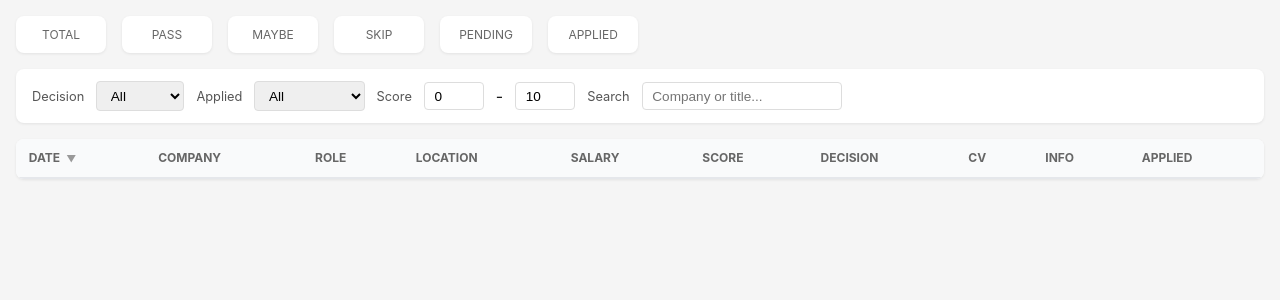
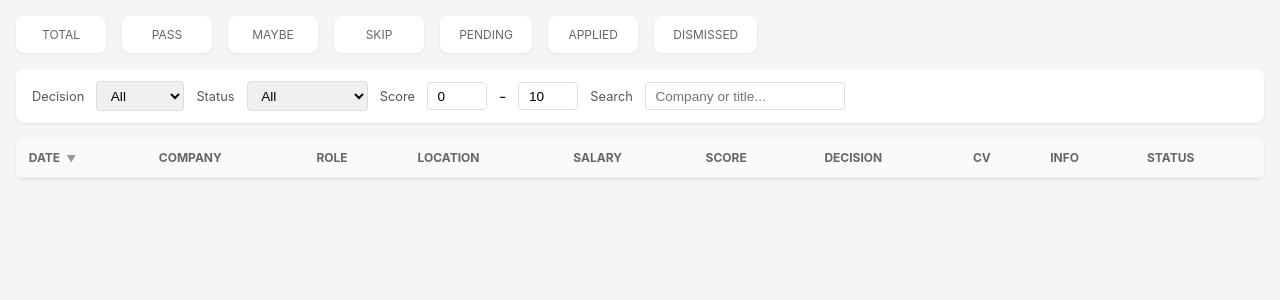
Before and after one commit to Cameleolam/jobs-funnel, a FastAPI app: template ui/templates/jobs.html in a window 1280 px wide. Shown: the top 300 px of the page. Run offline with FastAPI, Linux system fonts and the light colour scheme; the template is opened without the code that fills it, so the values that code supplies are empty; some libraries are stand-ins or nearby versions.

Commit message:
feat: replace applied checkbox with three-state status (applied/dismissed/pending)

```diff
--- a/scripts/n8n/format-sheet.js
+++ b/scripts/n8n/format-sheet.js
@@ -10,9 +10,8 @@ return all.map(item => {
   const decision = j.decision || 'SKIP';
 
   // Status reflects user action, not auto-classification
-  let status = '';
-  if (j.applied) status = 'applied';
-  else if (decision === 'SKIP') status = 'skipped';
+  let status = j.user_status || '';
+  if (!status && decision === 'SKIP') status = 'skipped';
 
   return { json: {
     'Date': crawledAt.toISOString().slice(0, 10),
--- a/ui/server.py
+++ b/ui/server.py
@@ -39,7 +39,7 @@ ROW_COLS = (
     "id, url, title, company, location, source, fit_score, decision, "
     "cv_variant, reasoning, status, crawled_at, analyzed_at, "
     "salary_min, salary_max, salary_currency, remote, likely_english, "
-    "tags, priority_notes, applied, notes"
+    "tags, priority_notes, applied, notes, user_status"
 )
 
 
@@ -135,9 +135,13 @@ def get_stats():
     )
     stats["pending"] = pending["cnt"] if pending else 0
     applied = fetch_one(
-        f"SELECT COUNT(*) as cnt FROM {TABLE} WHERE applied = TRUE"
+        f"SELECT COUNT(*) as cnt FROM {TABLE} WHERE user_status = 'applied'"
     )
     stats["applied"] = applied["cnt"] if applied else 0
+    dismissed = fetch_one(
+        f"SELECT COUNT(*) as cnt FROM {TABLE} WHERE user_status = 'dismissed'"
+    )
+    stats["dismissed"] = dismissed["cnt"] if dismissed else 0
     return stats
 
 
@@ -173,10 +177,12 @@ async def list_jobs(
     if decision:
         conditions.append("decision = %s")
         params.append(decision)
-    if applied == "yes":
-        conditions.append("applied = TRUE")
-    elif applied == "no":
-        conditions.append("(applied = FALSE OR applied IS NULL)")
+    if applied == "applied":
+        conditions.append("user_status = 'applied'")
+    elif applied == "dismissed":
+        conditions.append("user_status = 'dismissed'")
+    elif applied == "pending":
+        conditions.append("user_status IS NULL")
     conditions.append("COALESCE(fit_score, 0) >= %s")
     params.append(min_score)
     conditions.append("COALESCE(fit_score, 0) <= %s")
@@ -221,19 +227,17 @@ async def update_job(request: Request, job_id: int, decision: str = Form(...)):
     return render(request, "partials/job_row_single.html", {"job": job})
 
 
-@app.patch("/jobs/{job_id}/applied", response_class=HTMLResponse)
-async def toggle_applied(request: Request, job_id: int, applied: str = Form(...)):
-    is_applied = applied == "true"
-    if is_applied:
-        execute(
-            f"UPDATE {TABLE} SET applied = TRUE, applied_at = NOW() WHERE id = %s",
-            (job_id,),
-        )
-    else:
-        execute(
-            f"UPDATE {TABLE} SET applied = FALSE, applied_at = NULL WHERE id = %s",
-            (job_id,),
-        )
+@app.patch("/jobs/{job_id}/status", response_class=HTMLResponse)
+async def set_user_status(request: Request, job_id: int, user_status: str = Form(...)):
+    if user_status not in ("applied", "dismissed", ""):
+        return HTMLResponse("Invalid status", status_code=400)
+    status_val = user_status if user_status else None
+    is_applied = status_val == "applied"
+    execute(
+        f"UPDATE {TABLE} SET user_status = %s, applied = %s, "
+        f"applied_at = CASE WHEN %s THEN NOW() ELSE NULL END WHERE id = %s",
+        (status_val, is_applied, is_applied, job_id),
+    )
     job = fetch_one(f"SELECT {ROW_COLS} FROM {TABLE} WHERE id = %s", (job_id,))
     return render(request, "partials/job_row_single.html", {"job": job})
 
--- a/ui/templates/base.html
+++ b/ui/templates/base.html
@@ -40,6 +40,7 @@
     .stat-card.skip .value { color: #9ca3af; }
     .stat-card.pending .value { color: #2563eb; }
     .stat-card.applied .value { color: #7c3aed; }
+    .stat-card.dismissed .value { color: #6b7280; }
 
     /* ── Filter bar ─────────────────────────────── */
     .filter-bar {
@@ -126,6 +127,8 @@
     tr.needs-action:hover { background: #fee2e2; }
     tr.applied-done { border-left: 3px solid #16a34a; background: #f0fdf4; }
     tr.applied-done:hover { background: #dcfce7; }
+    tr.dismissed-done { border-left: 3px solid #9ca3af; background: #f9fafb; opacity: 0.6; }
+    tr.dismissed-done:hover { opacity: 0.8; }
 
     .badge {
       display: inline-block;
@@ -197,14 +200,19 @@
     .icon-flag { background: #fef3c7; color: #92400e; }
     .icon-note { background: #e0e7ff; color: #3730a3; }
 
-    /* ── Applied checkbox ────────────────────────── */
-    .applied-cell { text-align: center; }
-    .applied-checkbox {
-      width: 16px;
-      height: 16px;
+    /* ── Status select ────────────────────────────── */
+    .status-cell { text-align: center; }
+    .status-select {
+      padding: 0.15rem 0.3rem;
+      border: 1px solid #ddd;
+      border-radius: 3px;
+      font-size: 0.7rem;
       cursor: pointer;
-      accent-color: #16a34a;
+      background: #fff;
     }
+    .status-select.status-applied { background: #dcfce7; color: #166534; border-color: #16a34a; }
+    .status-select.status-dismissed { background: #f3f4f6; color: #6b7280; border-color: #9ca3af; }
+    .status-select.status-none { background: #fff; }
 
     /* ── Tag badges (detail panel) ───────────────── */
     .tag-list { display: flex; flex-wrap: wrap; gap: 0.3rem; margin-top: 0.2rem; }
--- a/ui/templates/jobs.html
+++ b/ui/templates/jobs.html
@@ -25,11 +25,12 @@
     <option value="SKIP">SKIP</option>
   </select>
 
-  <label>Applied</label>
+  <label>Status</label>
   <select name="applied">
     <option value="">All</option>
-    <option value="yes">Applied</option>
-    <option value="no">Not applied</option>
+    <option value="pending">Not reviewed</option>
+    <option value="applied">Applied</option>
+    <option value="dismissed">Dismissed</option>
   </select>
 
   <label>Score</label>
@@ -56,7 +57,7 @@
       <th class="sortable" data-sort="decision">Decision</th>
       <th>CV</th>
       <th>Info</th>
-      <th class="sortable" data-sort="applied">Applied</th>
+      <th>Status</th>
     </tr>
   </thead>
   <tbody id="job-table-body"
--- a/ui/templates/partials/stats.html
+++ b/ui/templates/partials/stats.html
@@ -23,4 +23,8 @@
     <div class="label">Applied</div>
     <div class="value">{{ stats.applied }}</div>
   </div>
+  <div class="stat-card dismissed">
+    <div class="label">Dismissed</div>
+    <div class="value">{{ stats.dismissed }}</div>
+  </div>
 </div>
```
Also changed, not shown: ui/templates/partials/job_row_single.html (+15 -11 lines), workflow.json (+1 -1 lines).
